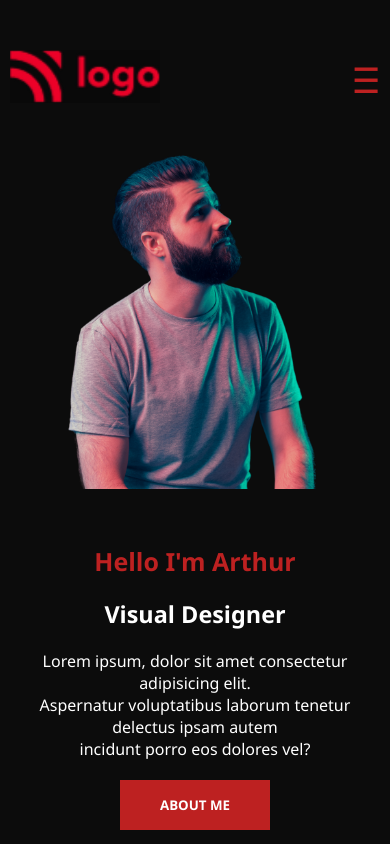
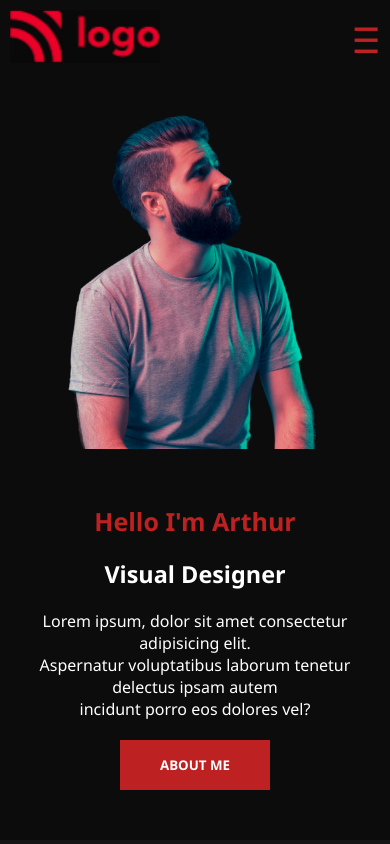
Before and after one commit to blackTiles/LIVE-CLASS-PROJECT-15, a plain HTML site: page index.html in a window 390 px wide. Shown: the top 844 px of the page. Drawn offline with Linux system fonts and the light colour scheme.

Commit message:
responsive

```diff
--- a/style.css
+++ b/style.css
@@ -451,6 +451,9 @@ footer{
 }
 
 @media (max-width: 800px){
+    .navbar{
+        margin: 10px auto 10px auto;
+    }
     .page-2-part-1{
         width: 100%;
         display: grid;
@@ -575,30 +578,3 @@ footer{
     }
 
 }
-
-/* .page-3-part-1{
-    display: flex;
-    justify-content: space-between;
-    align-items: center;
-    color: var(--color1);
-}
-.page-3-part-1 h1{
-    font-size: 2vw;
-    font-weight:800;
-}
-.page-3-part-2{
-    display: grid;
-    grid-template-columns: repeat(2,1fr);
-    grid-auto-rows:1fr 1fr;
-    gap: 40px;
-    margin: 50px 0px;
-}
-.pg-3-box .img-container{
-    width: 100%;
-    background: var(--bgcolor3);
-    padding: 80px 30px;
-}
-.pg-3-box .img-container img{
-    width: 100%;
-    height: 17vw;
-} */
```
